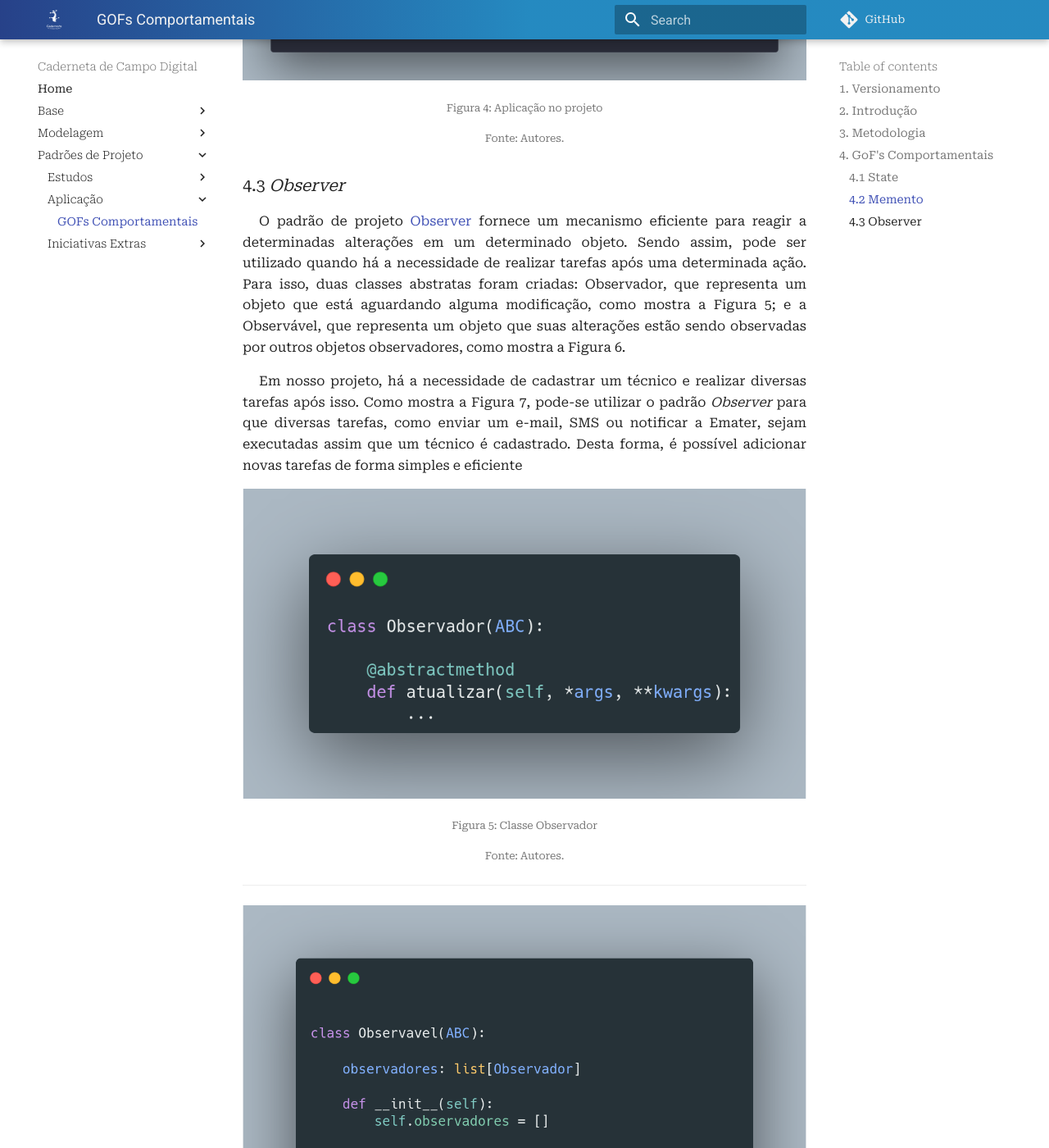
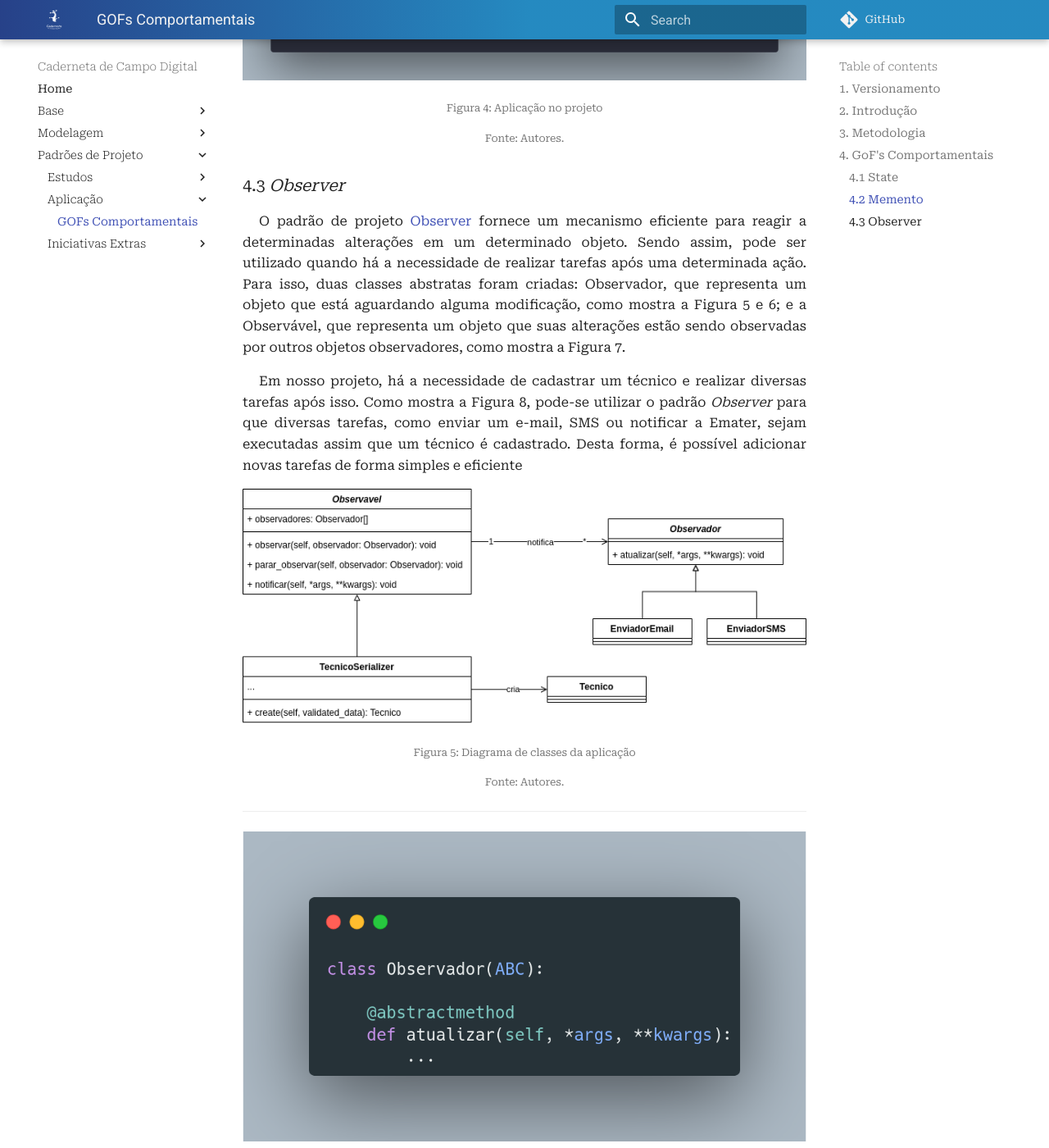
Before and after one commit to UnBArqDsw2021-2/2021.2_G4_CadernetaDeCampoDigital_docs, an MkDocs documentation site: the page built from docs/padroes_projetos/aplicacao/gofs_comportamentais.md, in a window 1280 px wide and 1400 px high, scrolled down 3790 px. Shown: the whole window at 82% size. Built offline with MkDocs 1.6.1 and Material for MkDocs 9.7.7, drawn with Linux system fonts in a browser that asks for light colours; comment, search, counter and statistics services are not loaded; some of the changed text lies outside the part shown.

Commit message:
#123 adicionando modelagem observer

```diff
--- a/docs/padroes_projetos/aplicacao/gofs_comportamentais.md
+++ b/docs/padroes_projetos/aplicacao/gofs_comportamentais.md
@@ -66,13 +66,21 @@
 
 ### 4.3 <i>Observer</i>
 
-<p align="justify" style="text-indent: 20px">O padrão de projeto <a href="../../estudos/gofs_comportamentais/#41-observer">Observer</a> fornece um mecanismo eficiente para reagir a determinadas alterações em um determinado objeto. Sendo assim, pode ser utilizado quando há a necessidade de realizar tarefas após uma determinada ação. Para isso, duas classes abstratas foram criadas: Observador, que representa um objeto que está aguardando alguma modificação, como mostra a Figura 5; e a Observável, que representa um objeto que suas alterações estão sendo observadas por outros objetos observadores, como mostra a Figura 6.</p>
+<p align="justify" style="text-indent: 20px">O padrão de projeto <a href="../../estudos/gofs_comportamentais/#41-observer">Observer</a> fornece um mecanismo eficiente para reagir a determinadas alterações em um determinado objeto. Sendo assim, pode ser utilizado quando há a necessidade de realizar tarefas após uma determinada ação. Para isso, duas classes abstratas foram criadas: Observador, que representa um objeto que está aguardando alguma modificação, como mostra a Figura 5 e 6; e a Observável, que representa um objeto que suas alterações estão sendo observadas por outros objetos observadores, como mostra a Figura 7.</p>
 
-<p align="justify" style="text-indent: 20px">Em nosso projeto, há a necessidade de cadastrar um técnico e realizar diversas tarefas após isso. Como mostra a Figura 7, pode-se utilizar o padrão <i>Observer</i> para que diversas tarefas, como enviar um e-mail, SMS ou notificar a Emater, sejam executadas assim que um técnico é cadastrado. Desta forma, é possível adicionar novas tarefas de forma simples e eficiente</p>
+<p align="justify" style="text-indent: 20px">Em nosso projeto, há a necessidade de cadastrar um técnico e realizar diversas tarefas após isso. Como mostra a Figura 8, pode-se utilizar o padrão <i>Observer</i> para que diversas tarefas, como enviar um e-mail, SMS ou notificar a Emater, sejam executadas assim que um técnico é cadastrado. Desta forma, é possível adicionar novas tarefas de forma simples e eficiente</p>
+
+<center>
+<img src="../../../assets/padroes_projetos/aplicacao_modelagem_observer.png" class="zoom">
+<h6>Figura 5: Diagrama de classes da aplicação</h6>
+<h6>Fonte: Autores.</h6>
+</center>
+
+<hr>
 
 <center>
 <img src="../../../assets/padroes_projetos/observer_aplicacao1.png" class="zoom">
-<h6>Figura 5: Classe Observador</h6>
+<h6>Figura 6: Classe Observador</h6>
 <h6>Fonte: Autores.</h6>
 </center>
 
@@ -88,6 +96,6 @@
 
 <center>
 <img src="../../../assets/padroes_projetos/observer_aplicacao3.png" class="zoom">
-<h6>Figura 7: Aplicação no projeto no cadastro de um técnico</h6>
+<h6>Figura 8: Aplicação no projeto no cadastro de um técnico</h6>
 <h6>Fonte: Autores.</h6>
 </center>
```
Also changed, not shown: other parts of docs/padroes_projetos/aplicacao/gofs_comportamentais.md (+1 -1 lines), docs/assets/padroes_projetos/aplicacao_modelagem_observer.png (added).
